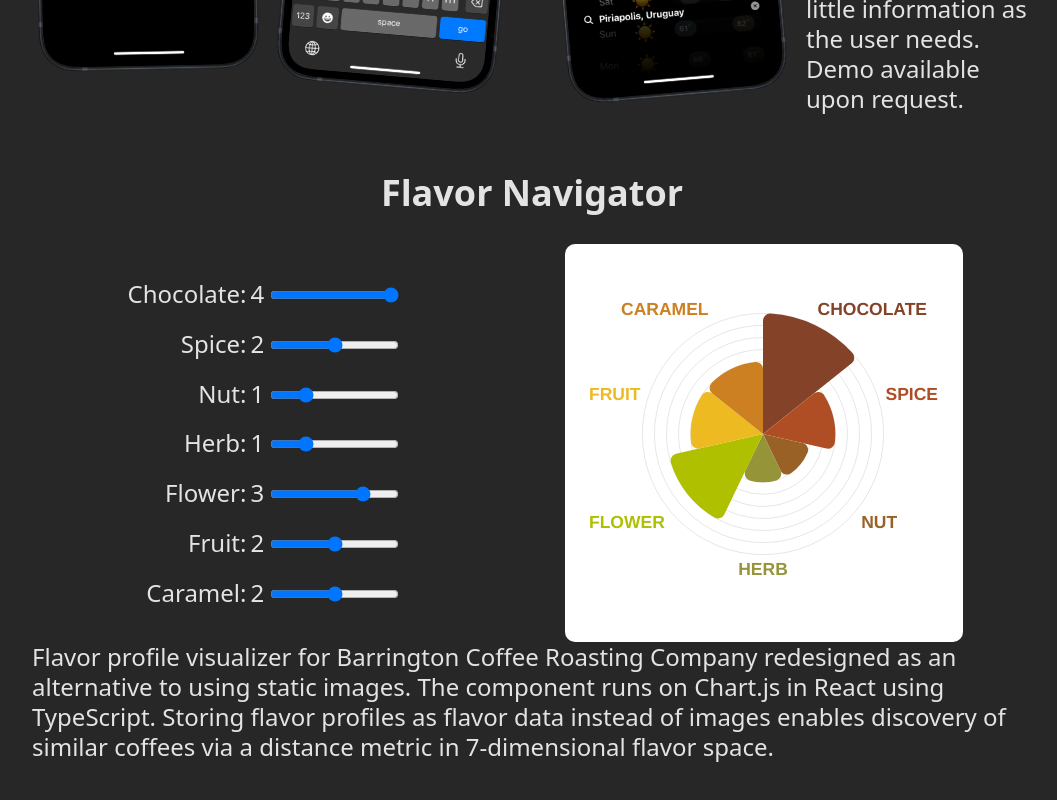
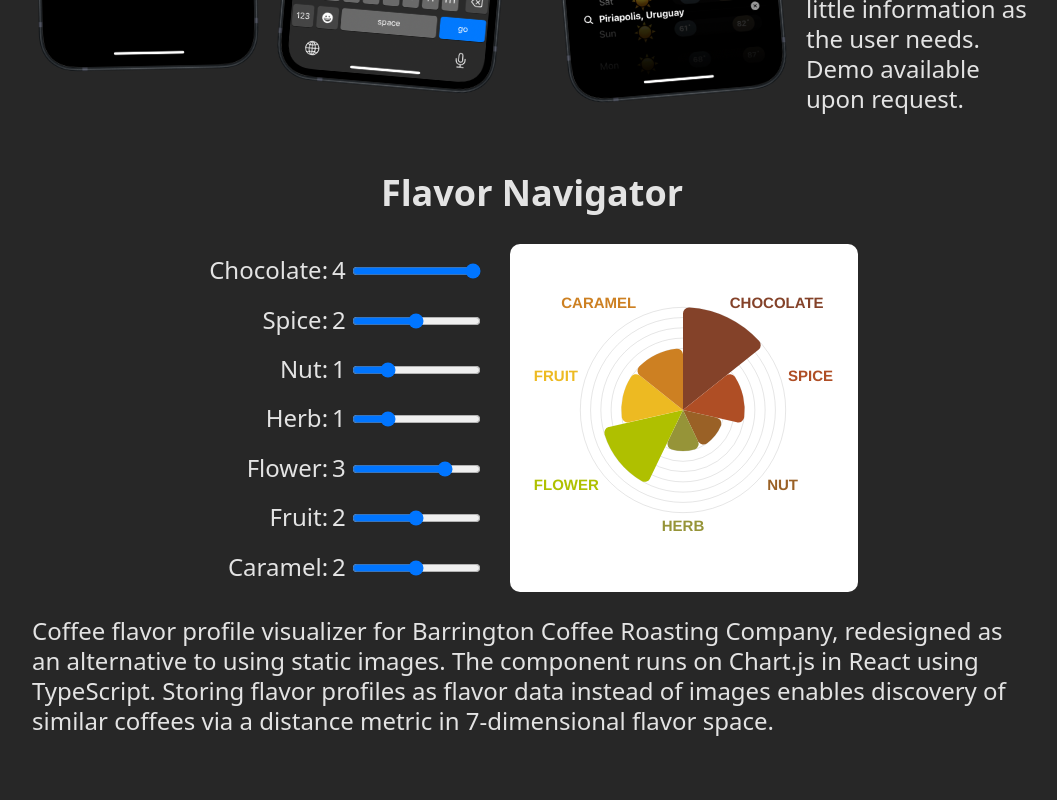
Before and after one commit to colecharb/colecharb-web, a React (Vite) app: page /portfolio in a window 1280 px wide. Shown: the part 1309-2109 px from the top of the page, without its empty margins (108-1165 px from the left). Built offline with nearby package versions, Linux system fonts and the light colour scheme.

Commit message:
minor layout changes

```diff
--- a/src/components/ProjectFlavorNavigator.tsx
+++ b/src/components/ProjectFlavorNavigator.tsx
@@ -67,15 +67,15 @@ export default function () {
     <div>
       <h3>Flavor Navigator</h3>
 
-      <div style={{ display: 'flex', flexDirection: "row-reverse", flexWrap: "wrap", justifyContent: 'space-around' }}>
+      <div style={{ display: 'flex', flexDirection: "row-reverse", flexWrap: "wrap", justifyContent: 'center', gap: '1em' }}>
 
-        <div style={{}}>
-          <div style={{ width: '75vw', maxWidth: '350px', backgroundColor: 'white', borderRadius: '10px', padding: '1em' }}>
+        {/* <div style={{}}> */}
+        <div style={{ width: '75vw', maxWidth: '300px', backgroundColor: 'white', borderRadius: '10px', padding: '1em' }}>
             <FlavorMeter coffee={testCoffee} />
           </div>
-        </div>
+        {/* </div> */}
 
-        <table style={{ margin: '1em' }}>
+        <table style={{}}>
           {flavors.map(flavor => {
 
             const state = flavorStates[flavor];
@@ -100,16 +100,17 @@ export default function () {
                   />
                 </td>
               </tr>
-            )
+            );
           })}
         </table>
 
+        <div style={{}}>
+          Coffee flavor profile visualizer for <a href='https://barringtoncoffee.com/' target='_blank'>
+            Barrington Coffee Roasting Company
+          </a>, redesigned as an alternative to using static images. The component runs on Chart.js in React using TypeScript. Storing flavor profiles as flavor data instead of images enables discovery of similar coffees via a distance metric in 7-dimensional flavor space.
+        </div>
+
       </div>
-
-      <div style={{}}>
-        Flavor profile visualizer for Barrington Coffee Roasting Company redesigned as an alternative to using static images. The component runs on Chart.js in React using TypeScript. Storing flavor profiles as flavor data instead of images enables discovery of similar coffees via a distance metric in 7-dimensional flavor space.
-      </div>
-
     </div >
   )
 }
```
